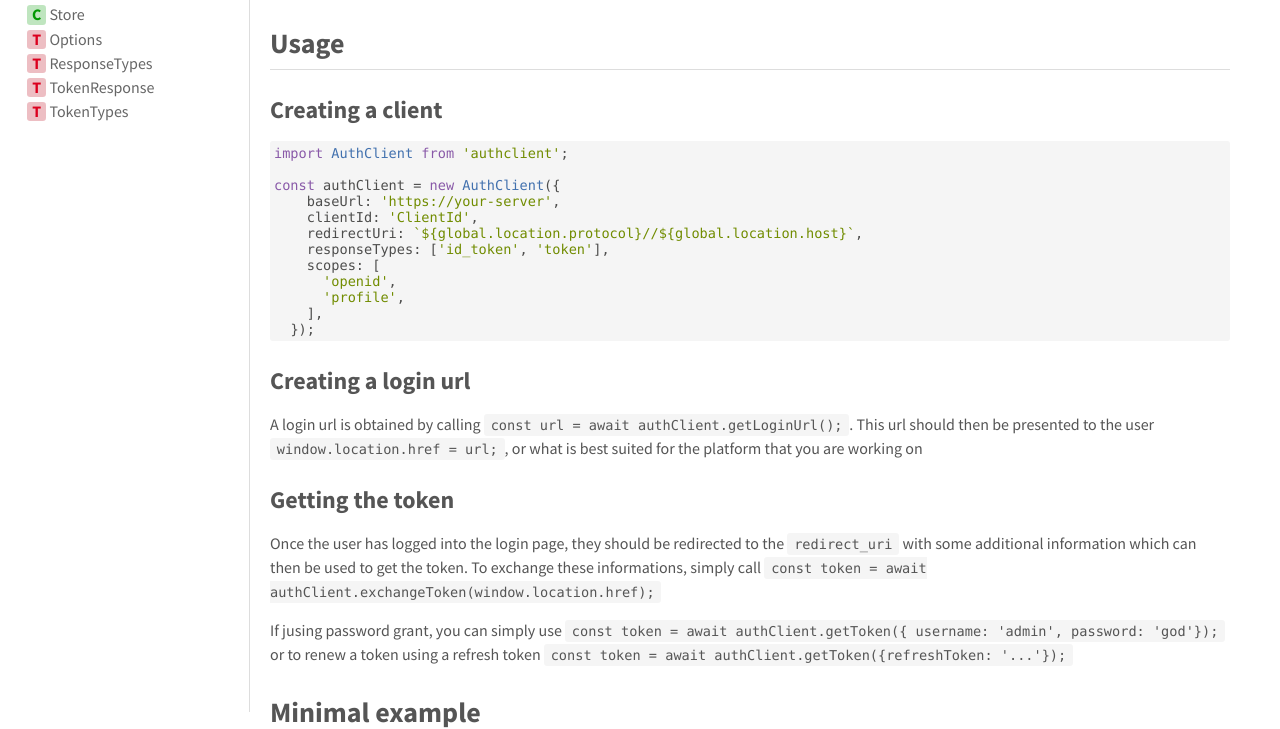
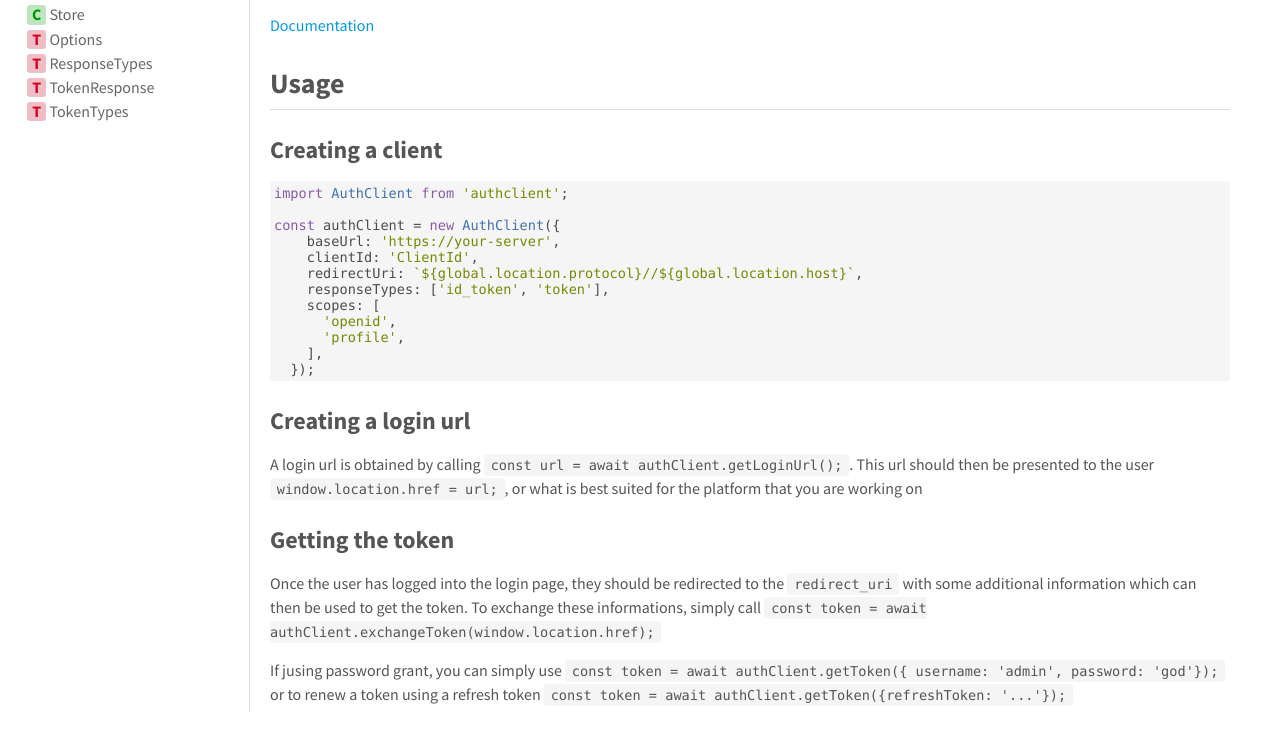
Before and after one commit to morten-olsen/authclient, a website built with Parcel: page docs/index.html in a window 1280 px wide. Shown: the part 104-833 px from the top of the page. Built offline with nearby package versions, Linux system fonts and the light colour scheme.

Commit message:
Docs link

```diff
--- a/docs/index.html
+++ b/docs/index.html
@@ -40,7 +40,8 @@
 </div>
 </nav>
 
-<div class="content" data-ice="content"><div data-ice="index" class="github-markdown"><h1 id="authclient">AuthClient</h1><h2 id="usage">Usage</h2><h3 id="creating-a-client">Creating a client</h3><pre><code class="lang-javascript"><code class="source-code prettyprint">import AuthClient from &apos;authclient&apos;;
+<div class="content" data-ice="content"><div data-ice="index" class="github-markdown"><h1 id="authclient">AuthClient</h1><p><a href="https://morten-olsen.github.io/authclient/">Documentation</a></p>
+<h2 id="usage">Usage</h2><h3 id="creating-a-client">Creating a client</h3><pre><code class="lang-javascript"><code class="source-code prettyprint">import AuthClient from &apos;authclient&apos;;
 
 const authClient = new AuthClient({
     baseUrl: &apos;https://your-server&apos;,
```
Also changed, not shown: docs/index.json (+1 -1 lines), README.md.
